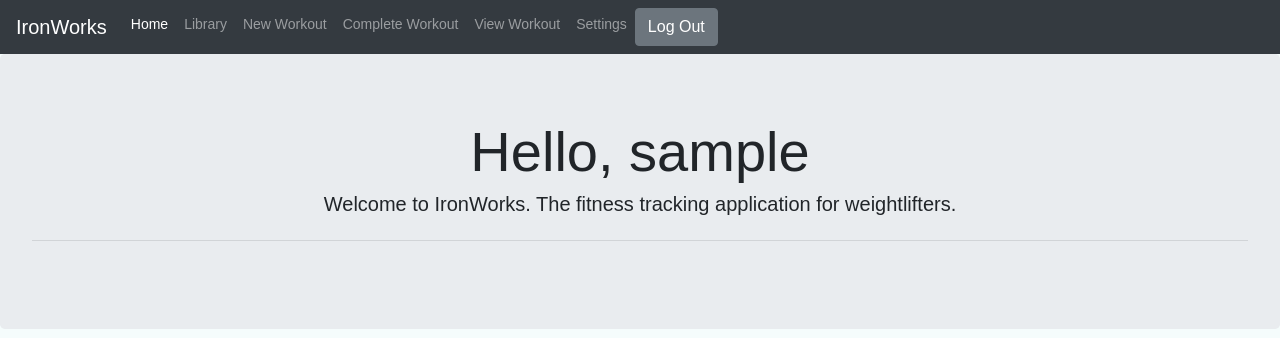
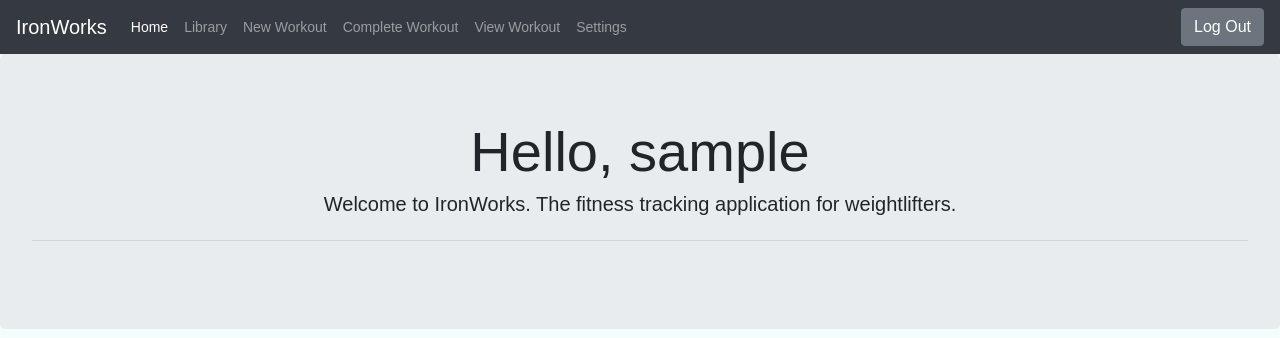
Before and after one commit to elmertheriot/php-fitness-app, a PHP site: page /welcome.php in a window 1280 px wide. Shown: the top 338 px of the page. Run offline with PHP 8.4, Linux system fonts and the light colour scheme; the visitor is signed in with stand-in values (Sample User, id 1); data comes from the database, SQL or seed files in the repository; data that the repository does not hold is empty.

Commit message:
Right aligned the logout button.

```diff
--- a/src/add-workout.php
+++ b/src/add-workout.php
@@ -49,10 +49,8 @@ if(!isset($_SESSION["loggedin"]) || $_SESSION["loggedin"] !== true){
         <li class="nav-item">
             <a class="nav-link" href="user-settings.php">Settings</a>
         </li>
-        <li class="nav-item">
-            <a href="logout.php" class="btn btn-secondary">Log Out</a>
-        </li>
         </ul>
+        <a href="logout.php" class="btn btn-secondary" style="margin-left: auto; margin-right: 0;">Log Out</a>
     </div>
     </nav>
     <div class="container-fluid">
--- a/src/complete-workout.php
+++ b/src/complete-workout.php
@@ -50,10 +50,8 @@ if(!isset($_SESSION["loggedin"]) || $_SESSION["loggedin"] !== true){
         <li class="nav-item">
             <a class="nav-link" href="user-settings.php">Settings</a>
         </li>
-        <li class="nav-item">
-            <a href="logout.php" class="btn btn-secondary">Log Out</a>
-        </li>
         </ul>
+        <a href="logout.php" class="btn btn-secondary" style="margin-left: auto; margin-right: 0;">Log Out</a>
     </div>
     </nav>
     <div class="container-fluid">
--- a/src/exercise-library.php
+++ b/src/exercise-library.php
@@ -45,10 +45,8 @@
         <li class="nav-item">
             <a class="nav-link" href="user-settings.php">Settings</a>
         </li>
-        <li class="nav-item">
-            <a href="logout.php" class="btn btn-secondary">Log Out</a>
-        </li>
         </ul>
+        <a href="logout.php" class="btn btn-secondary" style="margin-left: auto; margin-right: 0;">Log Out</a>
     </div>
     </nav>
     <div class="jumbotron">
--- a/src/user-settings.php
+++ b/src/user-settings.php
@@ -39,10 +39,8 @@
         <li class="nav-item active">
             <a class="nav-link" href="user-settings.php">Settings <span class="sr-only">(current)</span></a>
         </li>
-        <li class="nav-item">
-            <a href="logout.php" class="btn btn-secondary">Log Out</a>
-        </li>
         </ul>
+        <a href="logout.php" class="btn btn-secondary" style="margin-left: auto; margin-right: 0;">Log Out</a>
     </div>
     </nav>
     <div class="container-fluid">
--- a/src/view-workout.php
+++ b/src/view-workout.php
@@ -40,10 +40,8 @@
         <li class="nav-item">
             <a class="nav-link" href="user-settings.php">Settings</a>
         </li>
-        <li class="nav-item">
-            <a href="logout.php" class="btn btn-secondary">Log Out</a>
-        </li>
         </ul>
+        <a href="logout.php" class="btn btn-secondary" style="margin-left: auto; margin-right: 0;">Log Out</a>
     </div>
     </nav>
 
--- a/src/welcome.php
+++ b/src/welcome.php
@@ -15,7 +15,7 @@
 </head>
 <body>
 
-<nav class="navbar navbar-expand-lg navbar-dark bg-dark">
+<nav class="navbar navbar-expand-lg navbar-dark bg-dark justify-content-between">
         <a class="navbar-brand" href="welcome.php">IronWorks</a>
         <button class="navbar-toggler" type="button" data-toggle="collapse" data-target="#navbarSupportContent" aria-controls="navbarSupportedContent" aria-expanded="false" aria-label="Toggle navigation">
             <span class="navbar-toggler-icon"></span>
@@ -40,10 +40,8 @@
         <li class="nav-item">
             <a class="nav-link" href="user-settings.php">Settings</a>
         </li>
-        <li class="nav-item">
-            <a href="logout.php" class="btn btn-secondary">Log Out</a>
-        </li>
         </ul>
+        <a href="logout.php" class="btn btn-secondary" style="margin-left: auto; margin-right: 0;">Log Out</a>
     </div>
     </nav>
 
```
